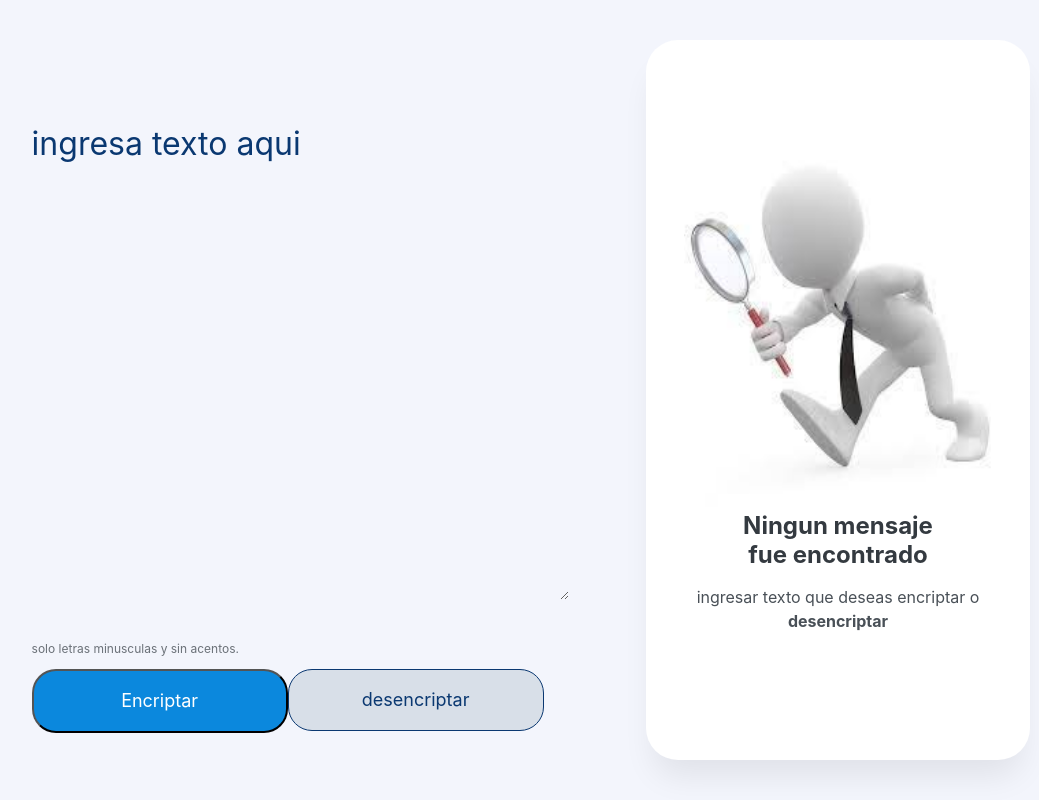
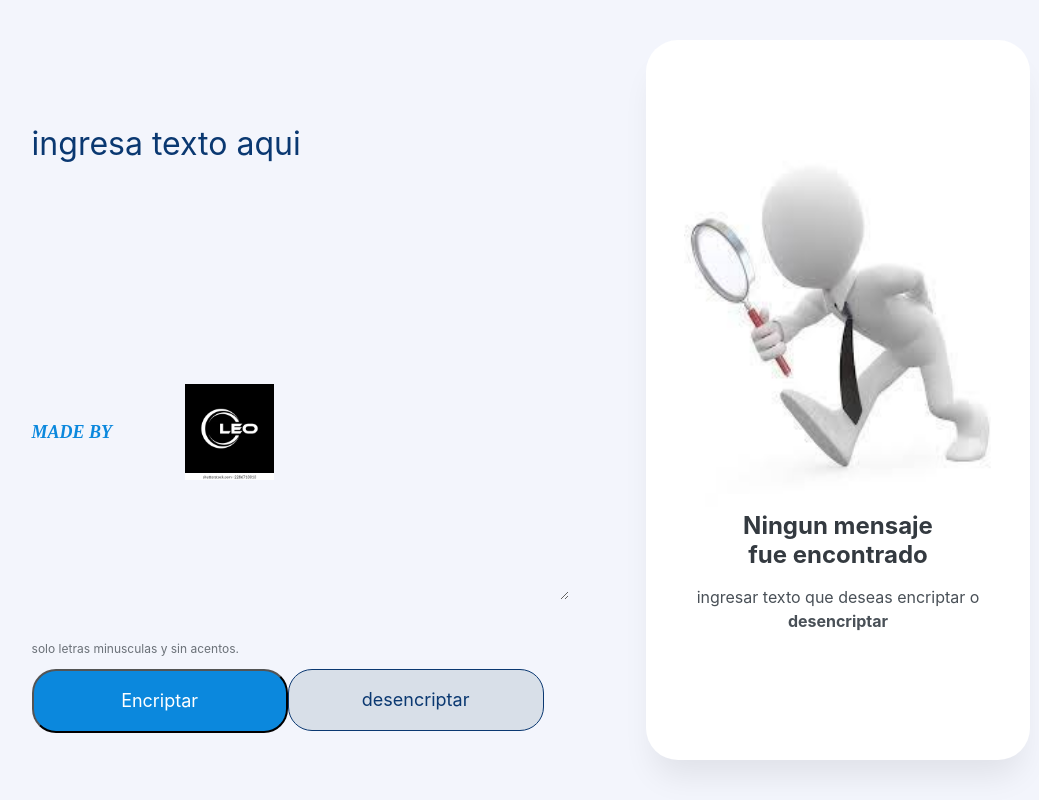
Before and after one commit to LEONISPE/texto-encriptado, a plain HTML site: page index.html in a window 1280 px wide. Shown: the whole page, without its empty margins (122-1161 px from the left). Drawn offline with Linux system fonts and the light colour scheme.

Commit message:
añado un logo mio

```diff
--- a/index.html
+++ b/index.html
@@ -29,6 +29,11 @@
 
 "></textarea>
 
+<div class="imagen_mia">
+    <p> MADE BY </p>
+<img src="imagenes/leo-letter-logo-design-illustration-260nw-2286713013.webp" alt="">
+</div>
+
 <!--este terminos es el mensaje que dice solo letras
 minusculas y sin acentos-->
 <div class="terminos">
@@ -57,7 +62,7 @@ tambien como vemos el value es el nombre del boton y ya lo otro es lo mismo -->
     <h2 id="titulomensaje"> Ningun mensaje fue encontrado</h2>
     <p id="parrafo"> ingresar texto que deseas encriptar o
         <strong>desencriptar</strong> </p>
-    <!--<textarea name="mensaje" id="mensaje" cols="30" rows="10"></textarea>  -->
+    <!--<textarea name="mensaje" id="mensaje" cols="30" rows="10"></textarea>   -->
 </div>
 </div>
 </div>
--- a/index.js
+++ b/index.js
@@ -13,7 +13,7 @@ let textoCifrado = texto
                 .replace(/u/gi,"ufat");
 
 
-                if(texto.length !=0){
+                if(texto.length !=0 ){
                     document.getElementById("texto").value = textoCifrado;
                     titulomensaje.textContent = "texto encriptado con exito";
                     parrafo.textContent= "";
--- a/style.css
+++ b/style.css
@@ -19,20 +19,23 @@ background-color: #f3f5fc;
 /* en este caso vamos es a estilizar el testarea
 no el container encriptar
 va a tener una posicion absoluta
-y el width es lo que va a ocupar en la pantalla
+y el width es la anchura de esa caja con comparacion de la pajina principal,
+es decir le dijimos al container que es toda la pajina que tenga un witdh de 100% y que el witdh
+del texto sea el 42% de esa pajina
 si vemos el contenedor ingresar texto solo ocupa un parte de la pantalla
 ya que al lado esta la imagen y abajo los botones
 lo mismo pasa con el height ya que abajo estan los botones y no esta arriba el ingresar texto
 y el left es que tan corrido esta desde la izquierda de la pantalla
 y el top es tambien que tan corrido esta de la parte de arriba
-no va a tener border, font family tipo de letra, font style es normal
+no va a tener border ya que es una caja y es para quitarle e
+border, font family tipo de letra, font style es normal
 osea nada de negrita
 font weight grozor de la letra, font zise tamaño de la letra
 */
 .texto{
 position: absolute;
 width: 42%;
-height: 60%;
+height:60%;
 left: 12%;
 top: 15%;
 border: none;
@@ -42,6 +45,31 @@ font-weight: 400;
 font-size: 32px;
 line-height: 150%;
 background-color: #f3f5fc;
+}
+.imagen_mia{
+    display: flex;
+position: absolute;
+width: 40%;
+height: 12%;
+left: 12%;
+top: 48%;
+gap: 0%;
+
+
+}
+
+.imagen_mia p {
+display: flex;
+flex-direction: row;
+    align-items: center;
+    width: 30%;
+    left: 5%;
+    color: #0b88dd;
+    font-size: 18px;
+    font-weight: 800;
+font-style: italic;
+
+
 }
 
 /* bien este texto placeholder coje directamente este placeholder ya que
@@ -62,6 +90,10 @@ outline: none;
 
 }
 
+/* el display flex es para que esas letras se puedan ubicar que tengan
+felxibidad , el flex direction es para que esa palabra este en se mueba en fila osea  -------- asi
+y no en colunmna , el align items es para centrar el elemento,
+*/
 .terminos{
 
     display: flex;
@@ -74,7 +106,7 @@ outline: none;
     width: 80px;
     left: 12%;
     top: 80%;
-    white-space: nowrap;
+  white-space: nowrap;
 }
 
 .terminos p{
@@ -87,10 +119,11 @@ outline: none;
     color: #495057;
     opacity: 0.8;
     flex: none;
-    order: 1;
+   order: 1;
     flex-grow: 0;
 }
 
+/* este padding es la distancia que hay entre los botones y el termino*/
 .botones{
 
     display: flex;
@@ -211,7 +244,11 @@ de la imagen para que se adapte alas pantallas*/
 
     .container{
         display: flex;
-        flex-direction: row;
+        flex-direction: column;
+
+    }
+    .imagen_mia{
+width: 90%;
 
     }
     .encriptar{
@@ -265,6 +302,6 @@ font-size: 16px;
 .encriptado img{
     top: 0;
     display: none;
-    visibility: hidden;
+   visibility: hidden;
 }
 }
```
